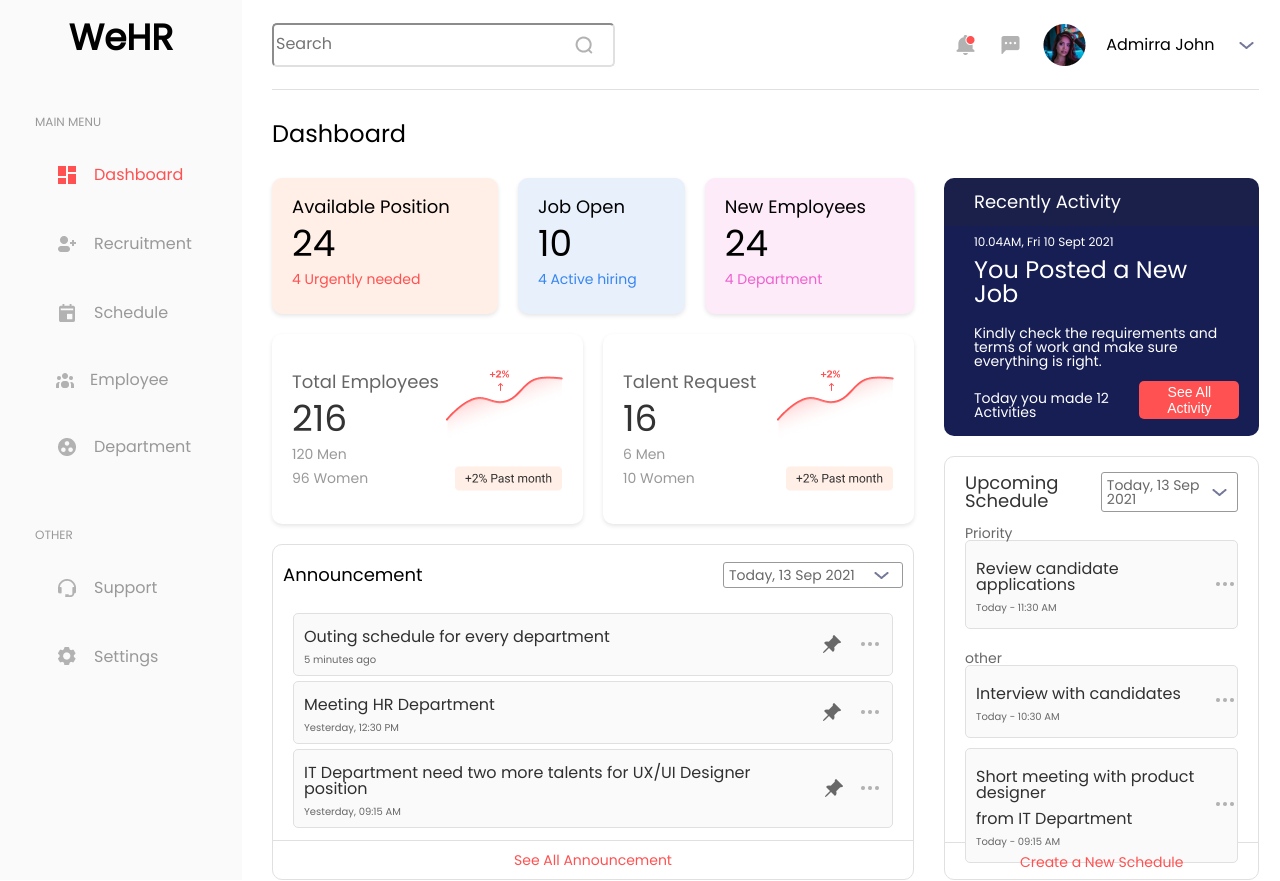
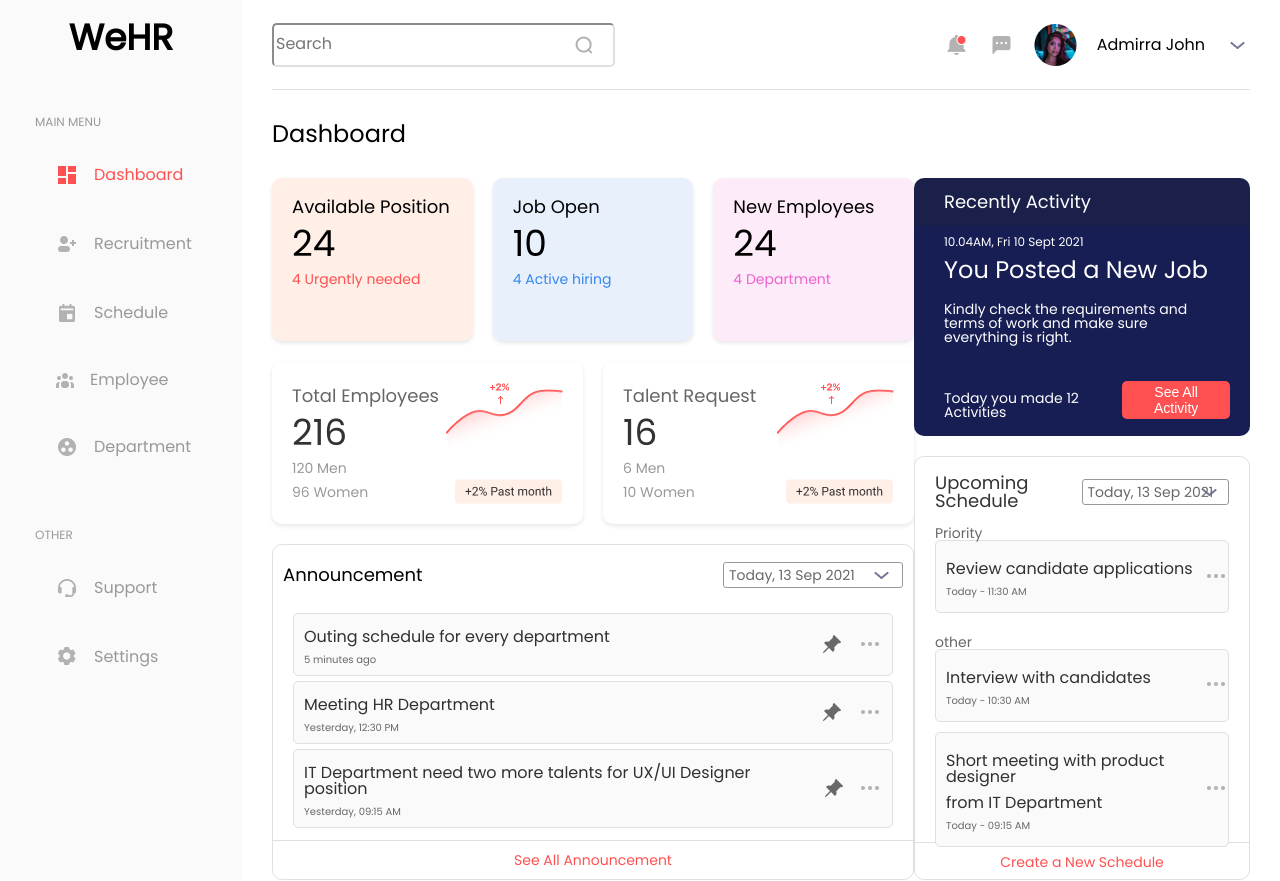
Before and after one commit to ductaithuhai/weHRDashboard, a plain HTML site: page index.html in a window 1280 px wide. Drawn offline with Linux system fonts and the light colour scheme.

Commit message:
fix css 07/24

```diff
--- a/assets/css/content.css
+++ b/assets/css/content.css
@@ -4,6 +4,7 @@
 }
 .content{
     width: 100%;
+    display: flex;
 }
 .title{
     width: 100%;
@@ -21,6 +22,6 @@
     width: 100%;
     display: flex;
     justify-content: space-evenly;
-    gap: 3rem;
+    flex:1 auto;
     flex-grow: 1;
 }
--- a/assets/css/wrapperLeft.css
+++ b/assets/css/wrapperLeft.css
@@ -10,13 +10,16 @@
     height: 13.6rem;
     display: flex;
     flex-grow: 1;
+    flex-shrink: 1;
     gap: 2rem;
     margin-bottom: 2rem;
+    flex:1;
 }
 
 .card {
     width: auto;
     flex-grow: 1;
+    flex:1;
     padding: 2rem;
     background-color: #fff;
     border-radius: 1rem;
@@ -68,6 +71,7 @@
     height: 19rem;
     display: flex;
     flex-grow: 1;
+    flex: 1;
     gap: 2rem;
     margin-bottom: 2rem;
 }
```
